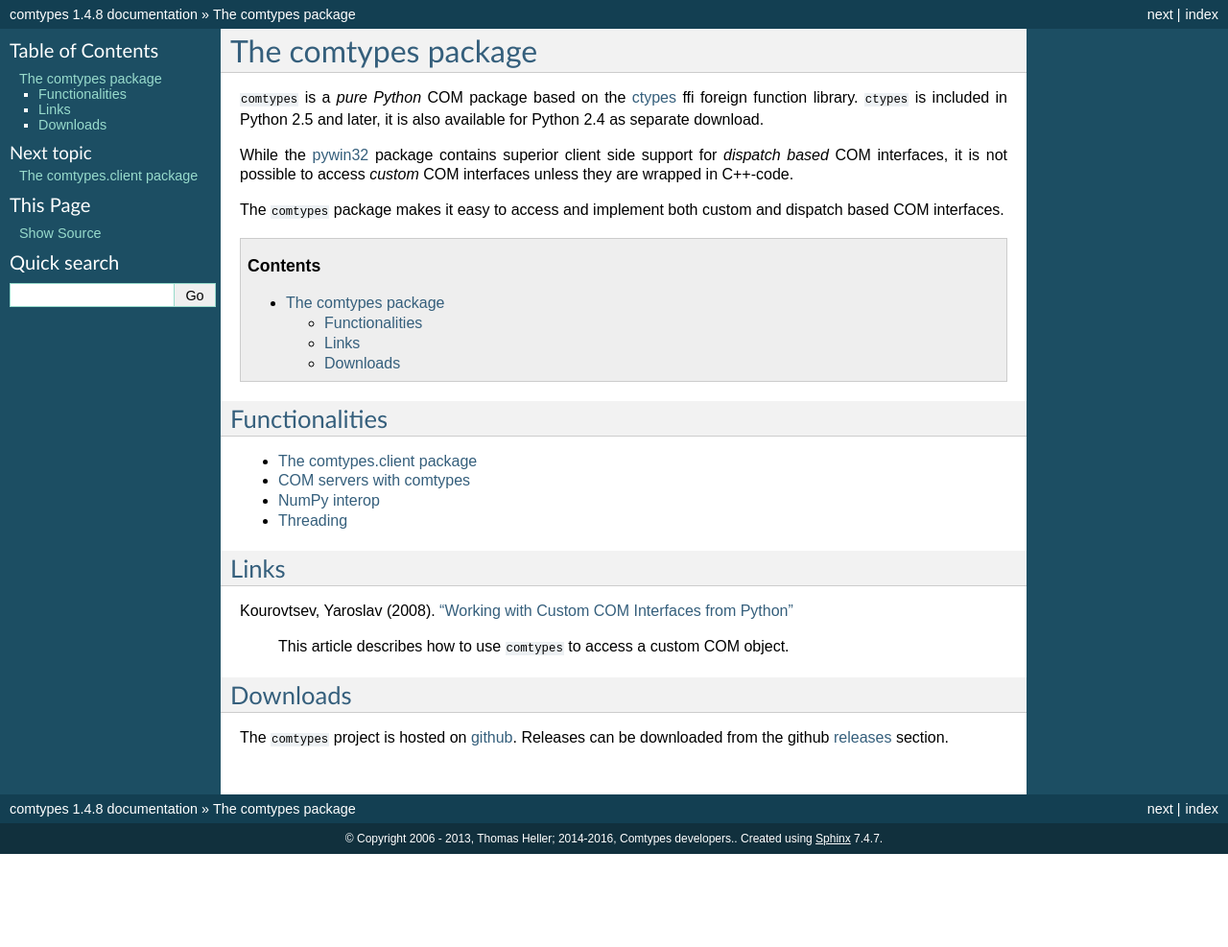
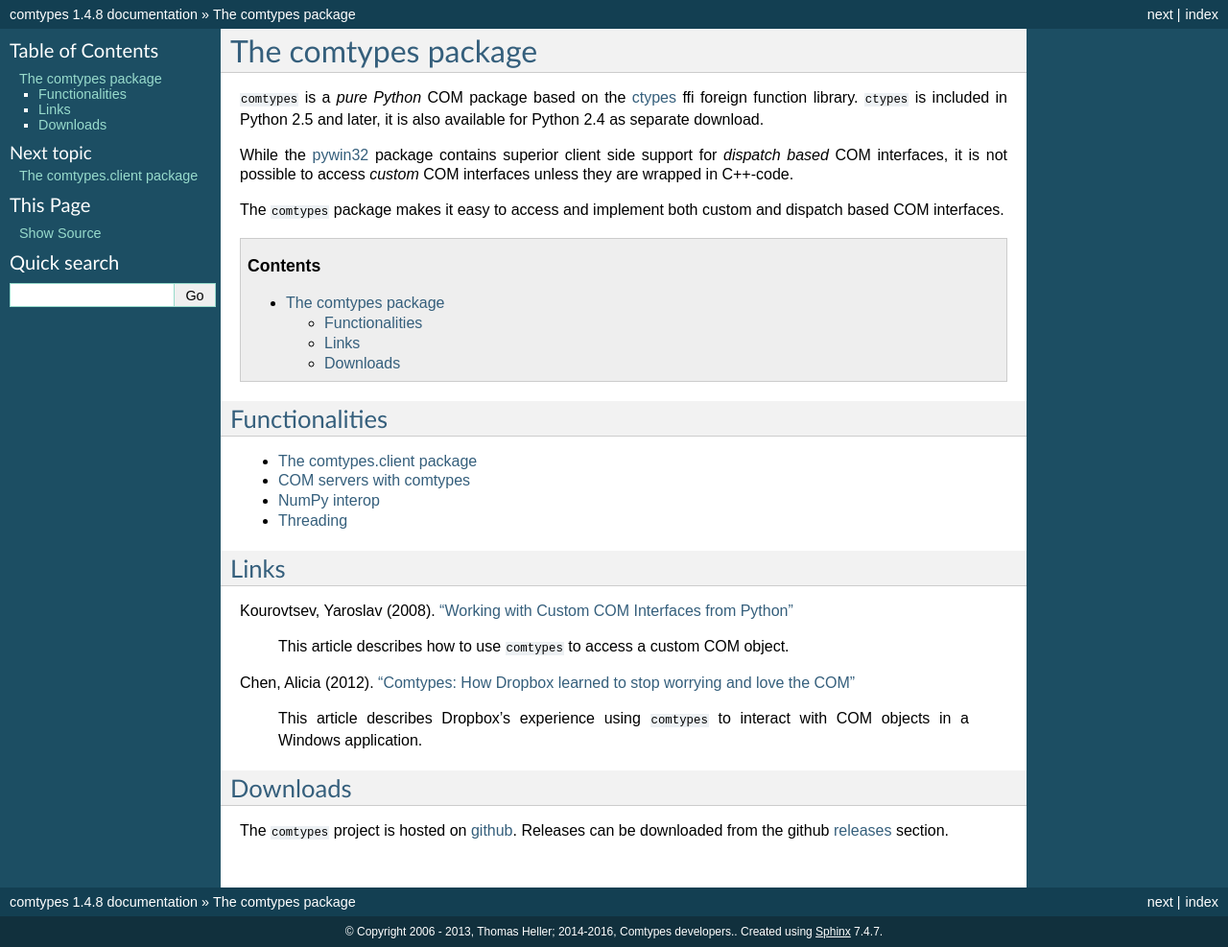
Before and after one commit to enthought/comtypes, a Sphinx documentation site: the page built from docs/source/index.rst, in a window 1280 px wide. Shown: the whole page at 96% size. Built offline with Sphinx 7.4.7, drawn with Linux system fonts in a browser that asks for light colours; before the commit the page ends 900 px from its top, so only the background shows below that.

Commit message:
Add an article to `Links`.

```diff
--- a/docs/source/index.rst
+++ b/docs/source/index.rst
@@ -36,6 +36,11 @@ Kourovtsev, Yaroslav (2008). `"Working with Custom COM Interfaces from Python" <
     This article describes how to use |comtypes| to access a custom
     COM object.
 
+Chen, Alicia (2012). `"Comtypes: How Dropbox learned to stop worrying and love the COM" <https://dropbox.tech/infrastructure/adventures-with-comtypes>`_
+
+    This article describes Dropbox's experience using |comtypes| to
+    interact with COM objects in a Windows application.
+
 
 Downloads
 *********
```
